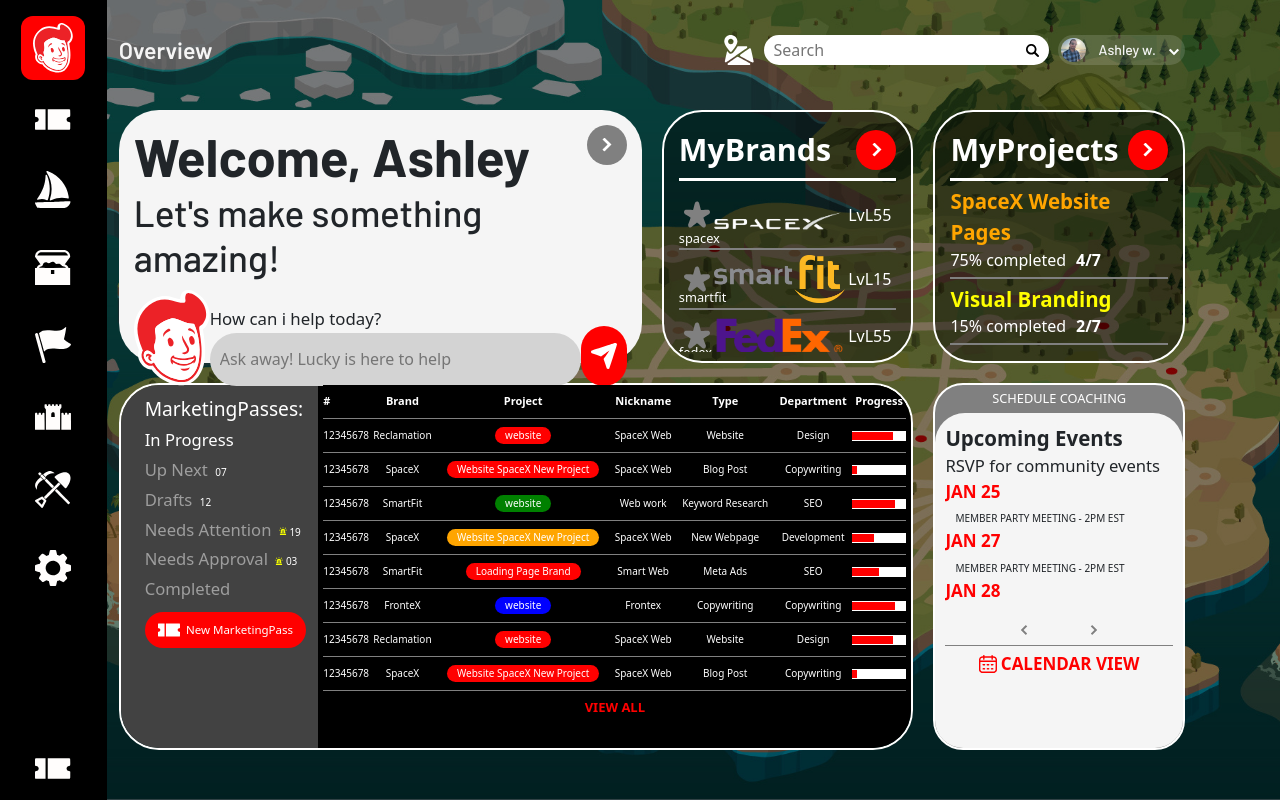
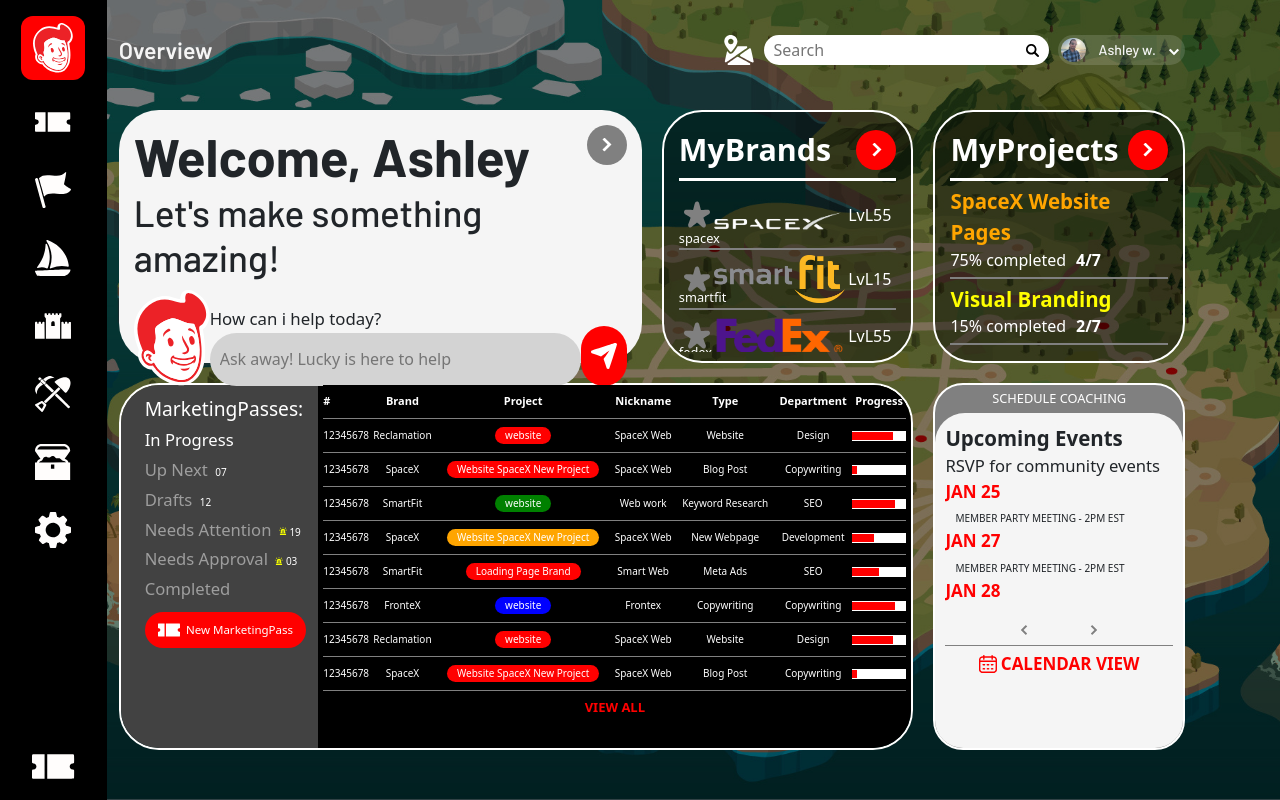
Before and after one commit to Brahmasura/mmpTest, a React (Vite) app: page / in a window 1280 px wide. Built offline with nearby package versions, Linux system fonts and the light colour scheme; grey boxes are pictures that could not be loaded.

Commit message:
basic sidebar animation done upto detailedDiv

```diff
--- a/src/components/Sidebar/Sidebar.jsx
+++ b/src/components/Sidebar/Sidebar.jsx
@@ -7,58 +7,106 @@
 import fort from "../../assets/sidebar_icons/fort.svg";
 import tool from "../../assets/sidebar_icons/tool.svg";
 import wheel from "../../assets/sidebar_icons/wheel.svg";
+import mmpLogo from "../../assets/sidebar_icons/mmpLogo.svg";
 import { useState } from "react";
 
 const iconsArray = [
   {
-    icon: ticket ,
+    icon: ticket,
+    text: "MarketingPasses",
+  },
+  {
+    icon: flag,
+    text: "MyBrands",
   },
   {
     icon: boat,
+    text: "LeadStream",
+  },
+
+  {
+    icon: fort,
+    text: "MyMarketinCRM",
   },
   {
-    icon: box ,
+    icon: tool,
+    text: "Tools",
   },
   {
-    icon: flag ,
+    icon: box,
+    text: "Data",
   },
   {
-    icon: fort,
+    icon: wheel,
+    text: "Settings",
   },
-  {
-    icon: tool ,
-  },
-  {
-    icon: wheel ,
-  },
-]
+];
 
 const Sidebar = () => {
+  const [hoveredIcon, setHoveredIcon] = useState(null);
 
-   const [isHovered, setIsHovered] = useState(false);
-
-   const handleIconHover = () => {
-    setIsHovered(!isHovered);
-   }
+  const handleIconHover = (index) => {
+    setHoveredIcon(index);
+  };
 
   return (
     <>
       <div className={style.mainDiv}>
         <div className={style.faceDiv}>
           <img src={face} alt="face guy" />
-          {/* <img src={} alt="the mmp logo"/> */}
         </div>
 
-        {
-          iconsArray.map((item, index) => (
-            <img key={index} className={style.ticket}  src={item.icon} alt="the ticket logo" />
-          ))
-        }
+        {iconsArray.map((item, index) => (
+          <>
+            <div
+              key={index}
+              className={`${style.sideIconDiv} ${
+                hoveredIcon === index ? style.hoveredSideIcon : ""
+              }`}
+              onMouseEnter={() => handleIconHover(index)}
+              onMouseLeave={() => handleIconHover(null)}
+            >
+              <img
+                className={`${style.ticket} ${
+                  hoveredIcon ? style.iconHovered : ""
+                }`}
+                src={item.icon}
+                alt="the ticket logo"
+              />
+            </div>
+          </>
+        ))}
 
+        <img
+          className={`${style.ticket} ${style.bottom}`}
+          src={ticket}
+          alt="the ticket logo"
+        />
+      </div>
 
-        <img className={`${style.ticket} ${style.bottom}`}  src={ticket} alt="the ticket logo" />
+      {hoveredIcon !== null ? (
+        <div className={style.detailedSidebar}>
+          <img src={mmpLogo} alt="mmp logo" />
 
-      </div>
+          {iconsArray.map((item, index) => (
+            <>
+              <div
+                key={index}
+                className={`${style.secondSideIconDiv} ${
+                  hoveredIcon === index ? style.hoveredSideIcon : ""
+                }`}
+                onMouseEnter={() => handleIconHover(index)}
+                onMouseLeave={() => handleIconHover(null)}
+              >
+                <p>{item.text}</p>
+              </div>
+            </>
+          ))}
+        </div>
+      ) : (
+        ""
+      )
+      }
     </>
   );
 };
--- a/src/components/Sidebar/sidebar.module.scss
+++ b/src/components/Sidebar/sidebar.module.scss
@@ -3,7 +3,7 @@
 .mainDiv {
   @include y-start-center;
   height: 100%;
-
+  position: relative;
 
   .faceDiv {
     margin-bottom: 1vh;
@@ -19,10 +19,22 @@
     }
   }
 
-  .ticket {
-    width: 4.5vh;
-    margin: 2.6vh 0;
-    cursor: pointer;
+  .sideIconDiv {
+    height: 8.5vh;
+    width: 4vw;
+    display: flex;
+    justify-content: center;
+    align-items: center;
+
+    &.hoveredSideIcon {
+      background-color: red;
+    }
+
+    .ticket {
+      width: 4.5vh;
+      margin: 2.6vh 0;
+      cursor: pointer;
+    }
   }
 
   .bottom {
@@ -30,3 +42,59 @@
     margin-bottom: 20px;
   }
 }
+
+.detailedSidebar {
+  border:none;
+  position: absolute;
+  top: 0;
+  left: 6.2vw;
+  height: 100vh;
+  // width: 20vw;
+  // @include y-start-center;
+  background-color: black;
+  padding-top: 15.2px;
+  z-index: 2;
+
+  img {
+    height: 8vh;
+    width: auto;
+    margin-bottom: 1.1vh;
+  }
+
+  // p {
+  //   color: white;
+  // }
+
+  .secondSideIconDiv {
+    height: 8.5vh;
+    display: flex;
+    justify-content: center;
+    align-items: center;
+
+    @include x-start-center;
+
+    &.hoveredSideIcon {
+      background-color: red;
+    }
+
+    p {
+      margin-bottom: 0;
+      color: white;
+      font-size: 1.3vw;
+      font-weight: 600;
+    }
+  }
+}
+
+@media (min-width: 1300px) and (orientation: landscape){
+  .mainDiv{
+    margin-bottom:1vh;
+    .sideIconDiv{
+      width:5vw;
+    }
+  }
+
+  .detailedSidebar{
+    left:6.7vw;
+  }
+}
--- a/src/mixins.module.scss
+++ b/src/mixins.module.scss
@@ -3,6 +3,12 @@
 @mixin x-center-center {
   display: flex;
   justify-content: center;
+  align-items: center;
+}
+
+@mixin x-start-center {
+  display: flex;
+  justify-content: start;
   align-items: center;
 }
 
@@ -13,6 +19,13 @@
   align-items: center;
 }
 
+@mixin y-start-start {
+  display: flex;
+  flex-direction: column;
+  justify-content: start;
+  align-items: start;
+}
+
 @mixin grid-box-style{
   border-radius:5vh;
   padding:15px;
```
Also changed, not shown: src/assets/sidebar_icons/mmpLogo.svg (renamed from src/assets/mmpLogo.svg).
